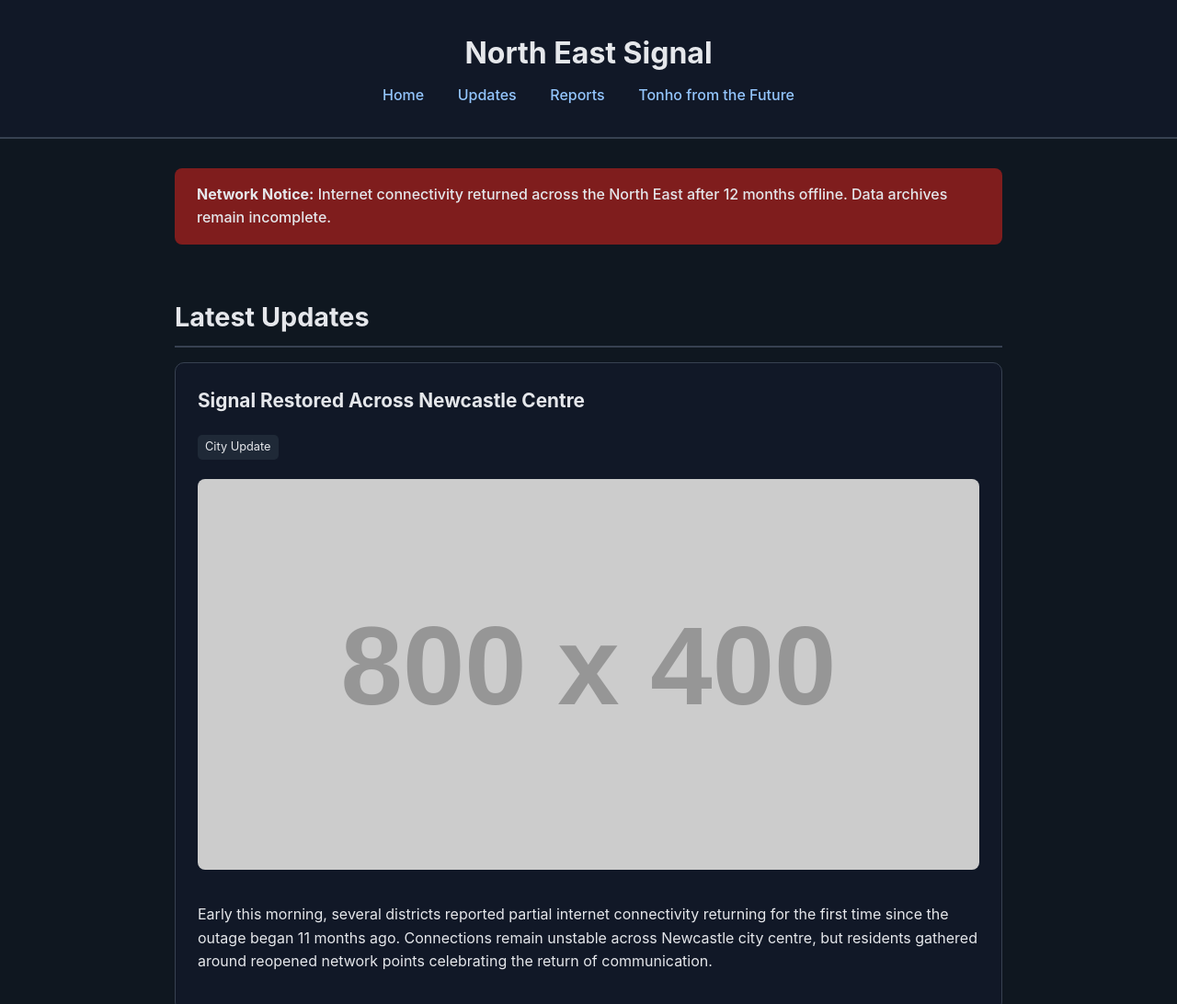
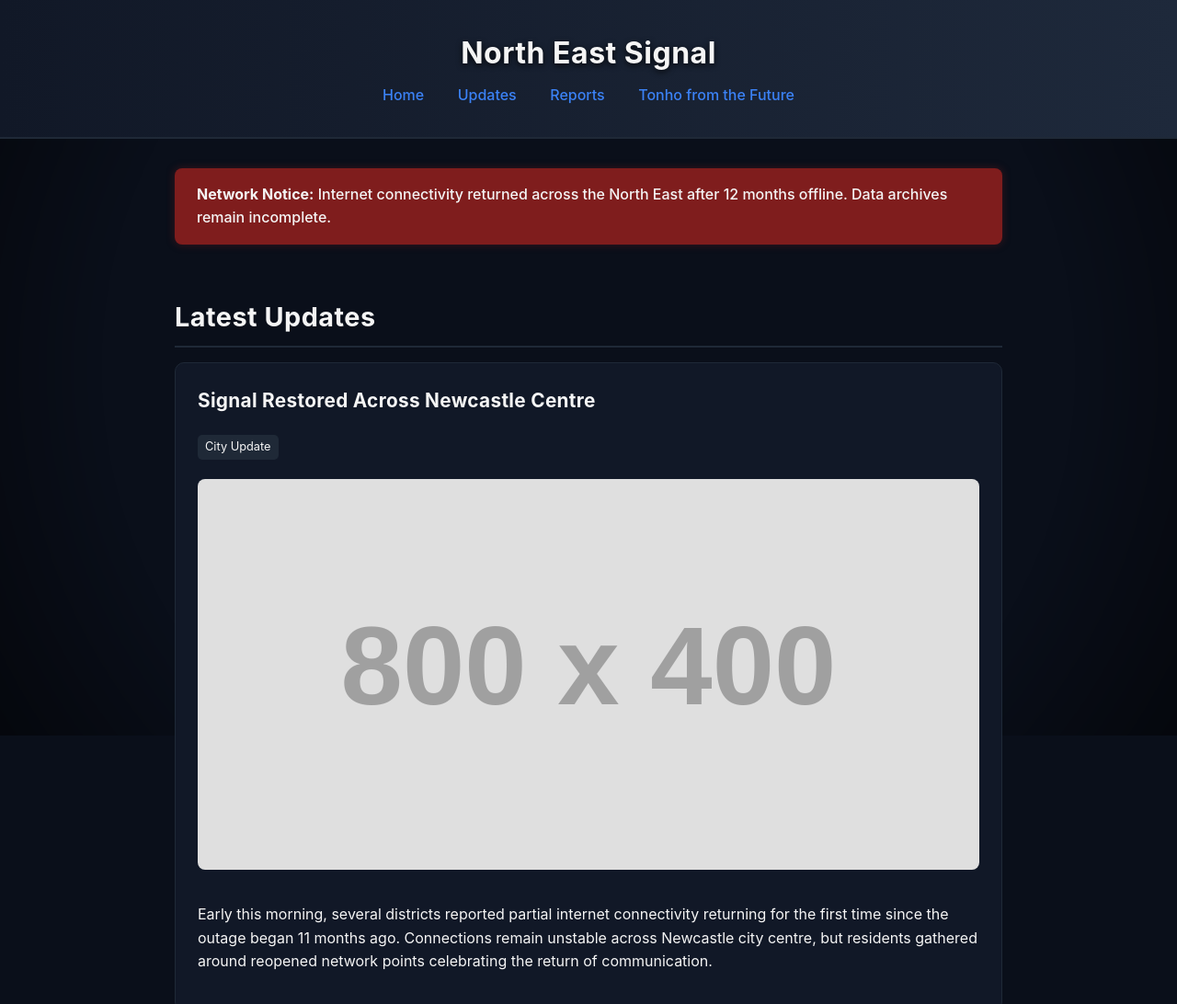
Before and after one commit to hazalGund/TheGreatReconnect, a plain HTML site: page index.html in a window 1280 px wide. Shown: the top 1092 px of the page at 92% size. Drawn offline with Linux system fonts and the light colour scheme; placeholder pictures from the web are drawn by us.

Commit message:
Update style minor changes

```diff
--- a/index.html
+++ b/index.html
@@ -5,39 +5,57 @@
   <meta name="viewport" content="width=device-width, initial-scale=1.0" />
   <title>North East Signal</title>
   <style>
+    /* Base Styles */
     body {
       font-family: 'Inter', Arial, sans-serif;
       margin: 0;
-      background: #0f1720;
-      color: #e5e7eb;
+      background: #0a0f1a;
+      color: #f5f5f5;
       line-height: 1.6;
+      position: relative;
+    }
+
+    /* Subtle cinematic vignette */
+    body::after {
+      content: '';
+      position: fixed;
+      top:0; left:0;
+      width:100%; height:100%;
+      pointer-events: none;
+      background: radial-gradient(circle at center, rgba(255,255,255,0) 70%, rgba(0,0,0,0.5) 100%);
+      z-index: 0;
     }
 
     header {
-      background: #111827;
+      background: linear-gradient(90deg, #111827 0%, #1e293b 100%);
       padding: 2rem 1rem;
-      border-bottom: 2px solid #374151;
+      border-bottom: 2px solid #1f2937;
       display: flex;
       flex-direction: column;
       align-items: center;
       gap: 0.5rem;
+      position: relative;
+      z-index: 1;
     }
 
     header h1 {
       margin: 0;
       font-size: 2rem;
+      letter-spacing: 0.5px;
+      text-shadow: 0 2px 6px rgba(0,0,0,0.8);
     }
 
     nav a {
-      color: #93c5fd;
+      color: #3b82f6;
       margin: 0 1rem;
       text-decoration: none;
       font-weight: 500;
-      transition: color 0.3s;
+      transition: all 0.3s;
     }
 
     nav a:hover {
       color: #60a5fa;
+      text-shadow: 0 0 8px #60a5fa;
     }
 
     .container {
@@ -47,6 +65,8 @@
       display: flex;
       flex-direction: column;
       gap: 2rem;
+      position: relative;
+      z-index: 1;
     }
 
     .alert {
@@ -54,32 +74,35 @@
       padding: 1rem 1.5rem;
       border-radius: 8px;
       font-weight: 500;
+      box-shadow: 0 0 10px rgba(127,29,29,0.4);
     }
 
     article {
       background: #111827;
       padding: 1.5rem;
       border-radius: 10px;
-      border: 1px solid #374151;
+      border: 1px solid #1f2937;
       transition: transform 0.2s, box-shadow 0.2s;
     }
 
     article:hover {
       transform: translateY(-3px);
-      box-shadow: 0 8px 20px rgba(0,0,0,0.3);
+      box-shadow: 0 0 15px rgba(59,130,246,0.6), 0 8px 20px rgba(0,0,0,0.3);
     }
 
     h2 {
-      border-bottom: 2px solid #374151;
+      border-bottom: 2px solid #1f2937;
       padding-bottom: 0.5rem;
       margin-bottom: 1rem;
       font-size: 1.8rem;
+      letter-spacing: 0.5px;
     }
 
     h3 {
       margin-top: 0;
       font-size: 1.3rem;
       margin-bottom: 0.5rem;
+      letter-spacing: 0.3px;
     }
 
     .tag {
@@ -96,6 +119,7 @@
       border-radius: 8px;
       margin: 0.8rem 0;
       object-fit: cover;
+      filter: brightness(1.05) contrast(1.1);
     }
 
     footer {
@@ -103,8 +127,11 @@
       padding: 2rem 1rem;
       font-size: 0.9rem;
       color: #9ca3af;
-      border-top: 2px solid #374151;
+      border-top: 2px solid #1f2937;
       margin-top: 3rem;
+      background: linear-gradient(90deg, #111827 0%, #1e293b 100%);
+      position: relative;
+      z-index: 1;
     }
 
     @media (max-width: 600px) {
@@ -180,19 +207,6 @@
 
 </section>
 
-<section id="tonho">
-<h2>Tonho from the Future</h2>
-<article>
-<h3>Hit series is back!</h3>
-<p class="tag">The beloved series from Brazil is back!</p>
-<video class="article-video" controls>
-  <source src="https://www.w3schools.com/html/mov_bbb.mp4" type="video/mp4">
-  Your browser does not support the video tag.
-</video>
-<p>The actor/director Tonho is expected to be a Golden Globe nominee this year</p>
-</article>
-</section>
-
 <footer>
 <p>North East Signal Archive • Newcastle Upon Tyne </p>
 </footer>
```
